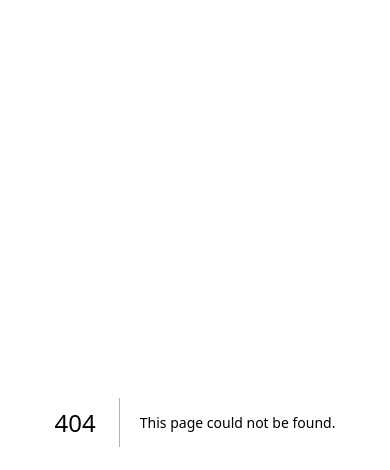
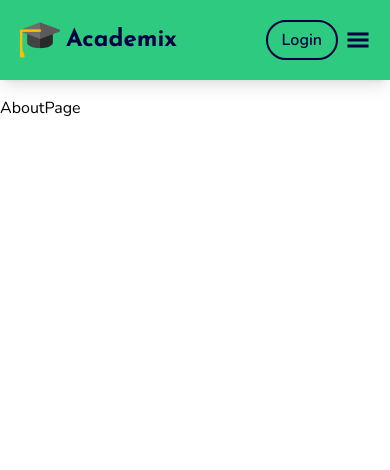
Before and after one commit to rockydey/learning-management-system, a Next.js app in the folder frontend/: page /about in a window 390 px wide. Before the commit this address had no page. Shown: the top 470 px of the page. Built offline with nearby package versions, Linux system fonts and the light colour scheme.

Commit message:
navbar responsive complete

```diff
--- /dev/null
+++ b/frontend/src/app/(site)/about/page.tsx
@@ -0,0 +1,5 @@
+import React from "react";
+
+export default function AboutPage() {
+  return <div>AboutPage</div>;
+}
--- a/frontend/src/app/layout.tsx
+++ b/frontend/src/app/layout.tsx
@@ -1,6 +1,7 @@
 import type { Metadata } from "next";
 import { Nunito, Josefin_Sans } from "next/font/google";
 import "./globals.css";
+import Navbar from "@/components/Shared/Navbar";
 
 // Load fonts with desired weights & styles
 const nunito = Nunito({
@@ -30,6 +31,9 @@ export default function RootLayout({
         cz-shortcut-listen="true"
         className={`${nunito.variable} ${josefin_sans.variable} antialiased`}
       >
+        <div className="mb-24">
+          <Navbar />
+        </div>
         {children}
       </body>
     </html>
--- a/frontend/src/app/page.tsx
+++ b/frontend/src/app/page.tsx
@@ -1,9 +1,6 @@
-import Navbar from "@/components/Shared/Navbar";
-
 export default function Home() {
   return (
     <div>
-      <Navbar />
       <h1>LMS-Learning Management System</h1>
     </div>
   );
--- a/frontend/src/components/Shared/Navbar.tsx
+++ b/frontend/src/components/Shared/Navbar.tsx
@@ -3,6 +3,10 @@ import Link from "next/link";
 import { usePathname } from "next/navigation";
 import LogoIcon from "@/assets/Shared/LogoIcon.png";
 import Image from "next/image";
+import { GiHamburgerMenu } from "react-icons/gi";
+import { useEffect, useRef, useState } from "react";
+import { MdHighlightOff } from "react-icons/md";
+import { gsap } from "gsap";
 
 const menus = [
   {
@@ -29,21 +33,54 @@ const menus = [
 
 function Navbar() {
   const pathname = usePathname();
+  const [toggle, setToggle] = useState(false);
+  const menuRef = useRef(null);
+
+  useEffect(() => {
+    if (menuRef.current) {
+      if (toggle) {
+        gsap.fromTo(
+          menuRef.current,
+          { y: -80, opacity: 0, zIndex: -1 },
+          {
+            y: 60,
+            opacity: 1,
+            duration: 0.5,
+            ease: "power3.out",
+            zIndex: 50,
+          }
+        );
+      } else {
+        gsap.to(menuRef.current, {
+          y: -80,
+          opacity: 0,
+          duration: 0.5,
+          ease: "power3.in",
+          zIndex: -1,
+        });
+      }
+    }
+  }, [toggle]);
+
+  useEffect(() => {
+    setToggle(false);
+  }, [pathname]);
 
   return (
     <nav className="bg-primary py-5 shadow-lg fixed top-0 w-full">
-      <div className="max-w-7xl mx-auto flex items-center justify-between">
+      <div className="max-w-7xl mx-auto flex items-center justify-between px-5 xl:px-0 relative">
         <Link href="/" className="flex items-center gap-1.5">
           <Image
             src={LogoIcon}
             alt="Logo Icon"
-            className="w-12 h-12 object-cover"
+            className="lg:w-12 w-10 lg:h-12 h-10 object-cover"
           />
-          <h2 className="text-secondary text-3xl font-bold josefin">
+          <h2 className="text-secondary text-2xl lg:text-3xl font-bold josefin">
             Academix
           </h2>
         </Link>
-        <div className="space-x-6 text-lg font-semibold">
+        {/* Desktop Menu */}
+        <div className="space-x-6 text-base lg:text-lg font-semibold hidden md:block">
           {menus.map((menu) => (
             <Link
               key={menu.path}
@@ -58,13 +95,57 @@ function Navbar() {
             </Link>
           ))}
         </div>
-        <div>
+        <div className="hidden md:block">
           <Link
             href="/login"
-            className="text-lg font-semibold text-secondary border-2 px-4 py-2 rounded-full border-secondary"
+            className="text-base lg:text-lg font-semibold text-secondary border-2 px-3.5 lg:px-4 py-1.5 lg:py-2 rounded-full border-secondary"
           >
             Login
           </Link>
+        </div>
+
+        {/* Mobile Menu */}
+        <div className="md:hidden flex items-center gap-2">
+          <Link
+            href="/login"
+            className="text-base font-semibold text-secondary border-2 px-3.5 py-1.5 rounded-full border-secondary"
+          >
+            Login
+          </Link>
+          <button
+            onClick={() => setToggle(!toggle)}
+            className="text-secondary cursor-pointer"
+          >
+            {toggle ? (
+              <MdHighlightOff size={24} />
+            ) : (
+              <GiHamburgerMenu size={24} />
+            )}
+          </button>
+        </div>
+
+        {/* Toggle Mobile Menu */}
+        <div
+          ref={menuRef}
+          className={`
+          absolute top-0 left-0 w-full bg-white md:hidden
+          shadow-md py-5 space-y-2 z-50
+          ${toggle ? "block" : "hidden"}
+        `}
+        >
+          {menus.map((menu) => (
+            <p key={menu.path} className="px-5">
+              <Link
+                href={menu.path}
+                className={`
+                ${pathname === menu.path ? "text-primary" : "text-secondary"}
+                hover:text-primary hover:duration-300 transition-all font-semibold
+              `}
+              >
+                {menu.title}
+              </Link>
+            </p>
+          ))}
         </div>
       </div>
     </nav>
```
Also changed, not shown: frontend/package.json (+7 -5 lines), 1 other file (tests, documents, lock files or other folders).
